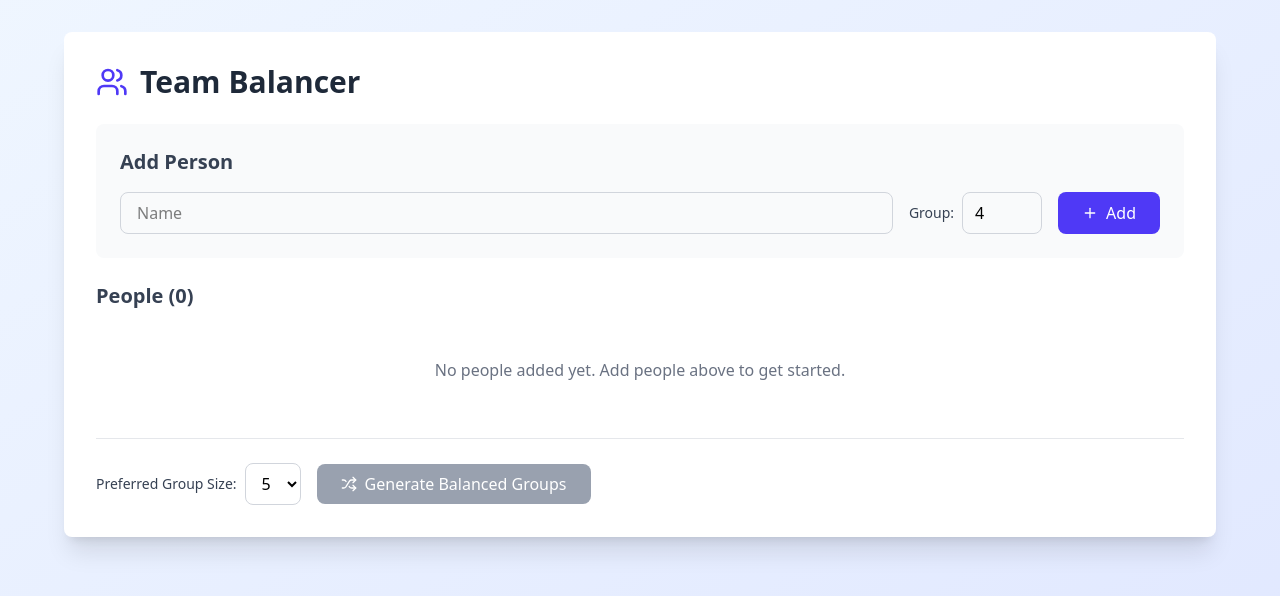
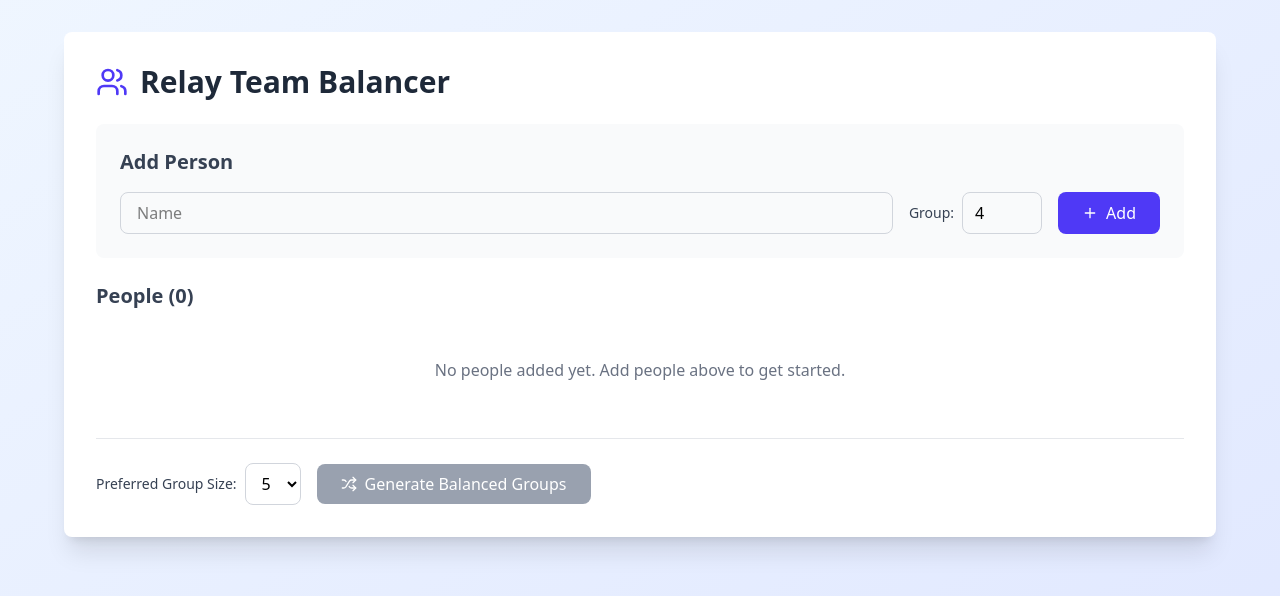
Before and after one commit to littlepenguinni/Group-Balancer, a React (Vite) app: page / in a window 1280 px wide. Shown: the top 596 px of the page. Built offline with nearby package versions, Linux system fonts and the light colour scheme.

Commit message:
Update heading

```diff
--- a/src/App.tsx
+++ b/src/App.tsx
@@ -148,7 +148,7 @@
                 <div className="bg-white rounded-lg shadow-xl p-8 mb-8">
                     <div className="flex items-center gap-3 mb-6">
                         <Users className="w-8 h-8 text-indigo-600" />
-                        <h1 className="text-3xl font-bold text-gray-800">Team Balancer</h1>
+                        <h1 className="text-3xl font-bold text-gray-800">Relay Team Balancer</h1>
                     </div>
 
                     <div className="bg-gray-50 rounded-lg p-6 mb-6">
```
